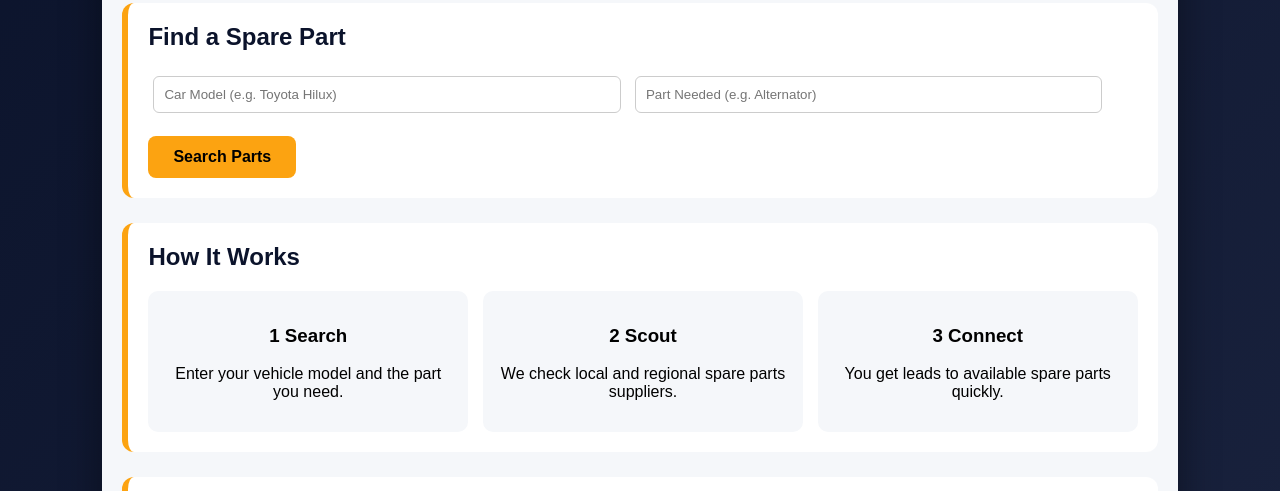
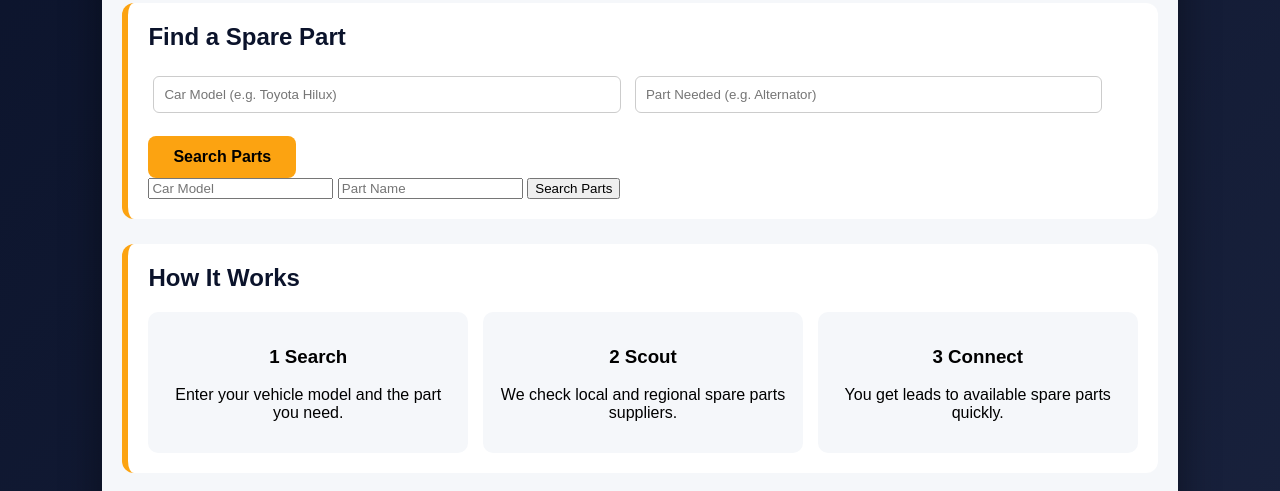
Before and after one commit to cse25-217/AutomotiveSparesHunters, a plain HTML site: page index.html in a window 1280 px wide. Shown: the part 309-800 px from the top of the page. Drawn offline with Linux system fonts and the light colour scheme.

Commit message:
Update index.html

```diff
--- a/index.html
+++ b/index.html
@@ -212,6 +212,13 @@ h2::after{
         </button>
     </form>
 
+    <form action="search-parts.html" method="GET">
+    <input type="text" name="car" placeholder="Car Model" required>
+    <input type="text" name="part" placeholder="Part Name" required>
+
+    <button type="submit">Search Parts</button>
+</form>
+
 </section>
 
     </div>
```
